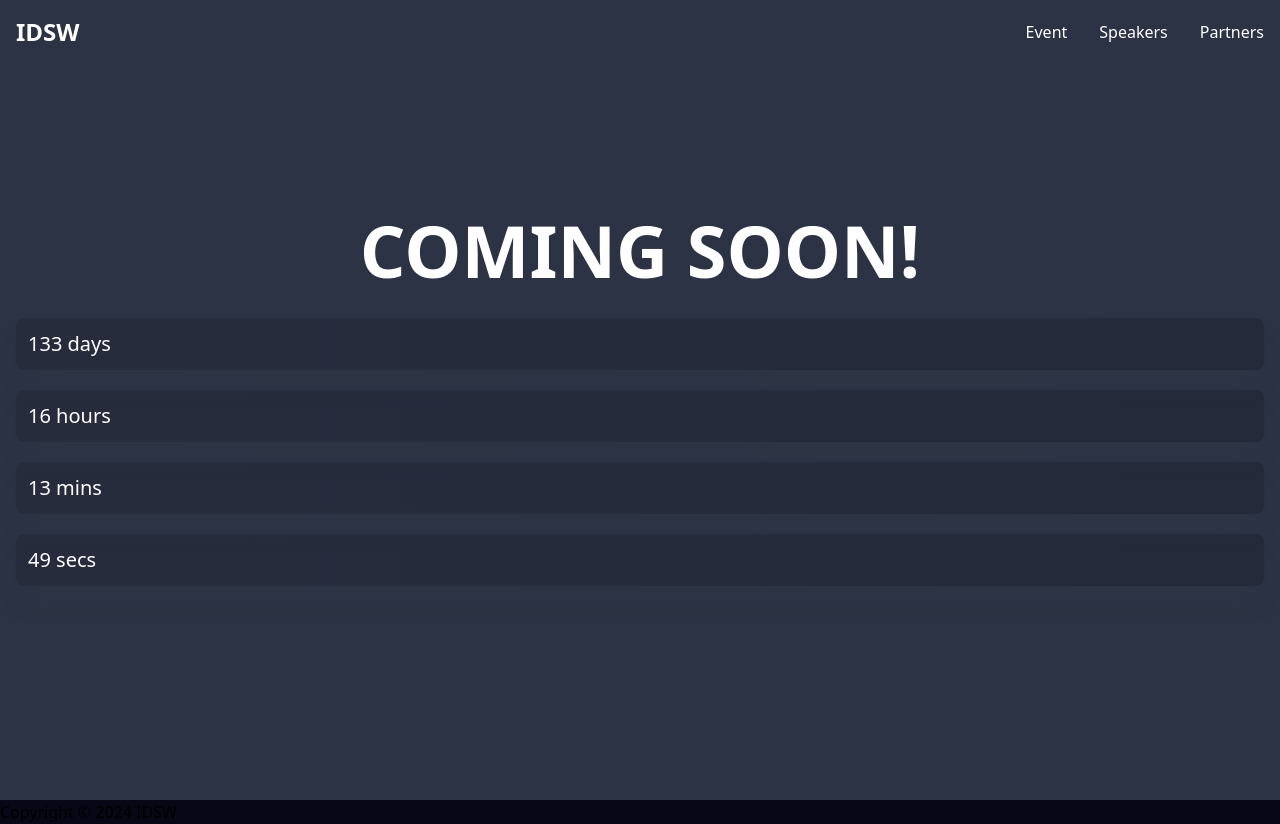
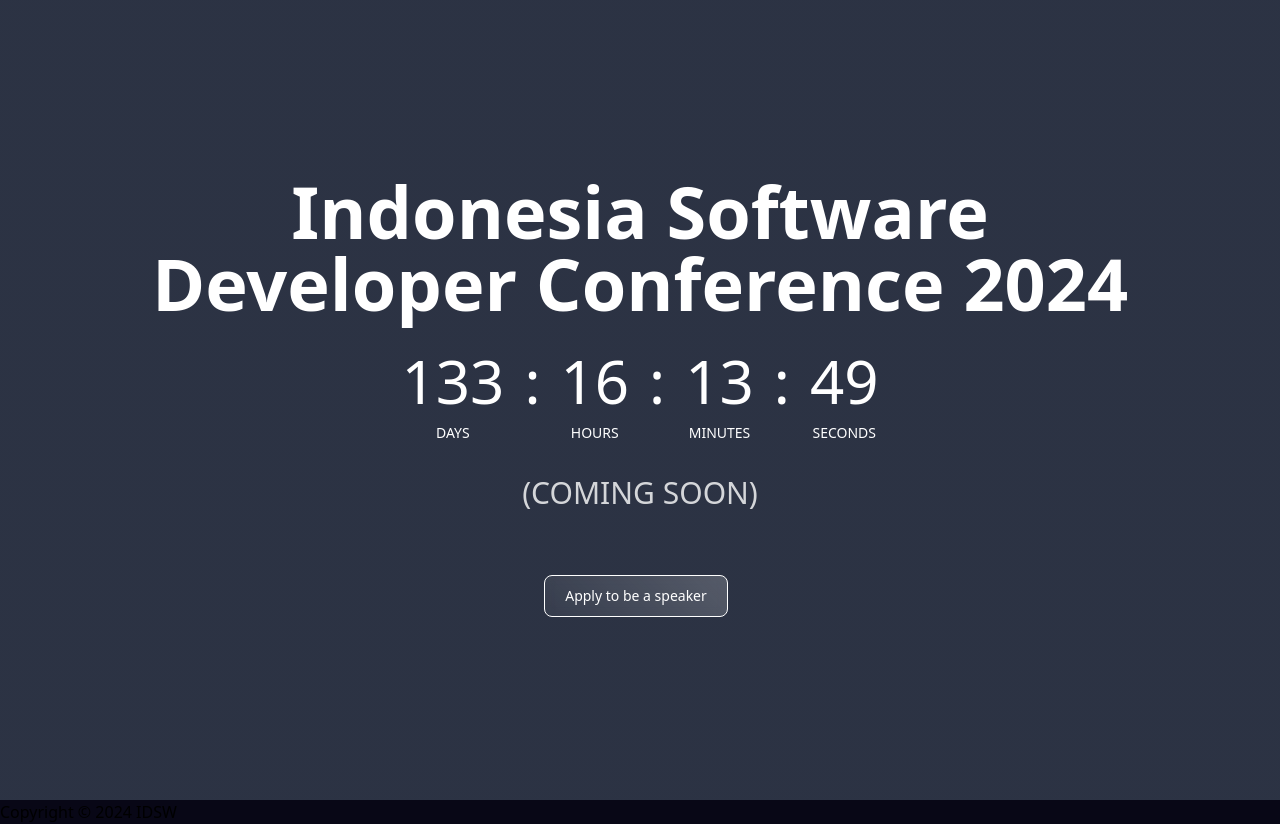
Before and after one commit to idsw-dev/conference, an Astro site: page / in a window 1280 px wide. Built offline with nearby package versions, Linux system fonts and the light colour scheme; Astro itself is replaced by a stand-in of ours.

Commit message:
feat: apply to be a speaker button

```diff
--- /dev/null
+++ b/src/@types/components.d.ts
@@ -0,0 +1 @@
+export type Color =  "primary" | "secondary" | "glass"
--- /dev/null
+++ b/src/components/Button/Button.tsx
@@ -0,0 +1,20 @@
+import type { Color } from "../../@types/components"
+
+interface Props {
+    children: any
+    color: Color
+}
+
+const buttonColors: Record<Color, string> = {
+    glass: "bg-glass text-white border-white border hover:bg-glass-bright",
+    primary: "bg-primary",
+    secondary: "bg-secondary"
+}
+
+export default function Button({children, color = "primary"}: Props) {
+    return (
+        <button type="button" className={`${buttonColors[color]} focus:ring-4 focus:ring-blue-300 font-medium rounded-lg text-sm px-5 py-2.5 me-2 mb-2 focus:outline-none`}>
+            {children}
+        </button>
+    )
+}
--- a/src/components/Timer.tsx
+++ b/src/components/Timer.tsx
@@ -25,19 +25,26 @@ export default () => {
     setInterval(() => updateCountdown(), 1000);
 
     return (
-    <div className="countdown grid grid-cols-2 lg:grid-cols-1 text-xl gap-5 justify-center">
-      <div className="countdown-item p-3 bg-gradient-to-r from-dark/15 to-dark/20 shadow-xl shadow-gray-700/15 rounded-lg days text-white">
-        {dayLeft.days} days
+        <div className="countdown lg:grid-cols-1 gap-5 justify-center text-white flex text-6xl mb-16">
+            <div className="countdown-item relative days">
+                <span>{dayLeft.days}</span>
+                <span className="countdown-desc text-sm absolute -bottom-8 left-[50%] -translate-x-1/2">DAYS</span>
             </div>
-      <div className="countdown-item p-3 bg-gradient-to-r from-dark/15 to-dark/20 shadow-xl shadow-gray-700/15 rounded-lg hours text-white">
-        {dayLeft.hours.toString().padStart(2, "0")} hours
+            <span>:</span>
+            <div className="countdown-item relative hours">
+                <span>{dayLeft.hours.toString().padStart(2, '0')}</span>
+                <span className="countdown-desc text-sm absolute -bottom-8 left-[50%] -translate-x-1/2">HOURS</span>
             </div>
-      <div className="countdown-item p-3 bg-gradient-to-r from-dark/15 to-dark/20 shadow-xl shadow-gray-700/15 rounded-lg mins text-white">
-        {dayLeft.mins.toString().padStart(2, "0")} mins
+            <span>:</span>
+            <div className="countdown-item relative mins">
+                <span>{dayLeft.mins.toString().padStart(2, '0')}</span>
+                <span className="countdown-desc text-sm absolute -bottom-8 left-[50%] -translate-x-1/2">MINUTES</span>
             </div>
-      <div className="countdown-item p-3 bg-gradient-to-r from-dark/15 to-dark/20 shadow-xl shadow-gray-700/15 rounded-lg secs text-white">
-        {dayLeft.secs.toString().padStart(2, "0")} secs
+            <span>:</span>
+            <div className="countdown-item relative secs">
+                <span>{dayLeft.secs.toString().padStart(2, '0')}</span>
+                <span className="countdown-desc text-sm absolute -bottom-8 left-[50%] -translate-x-1/2">SECONDS</span>
             </div>
         </div>
-  );
-};
+    )
+}
--- a/src/layouts/MainLayout.astro
+++ b/src/layouts/MainLayout.astro
@@ -13,7 +13,7 @@ import '../styles/tailwind.css';
 		<title>IDSW</title>
 	</head>
 	<body class="">
-        <Header/>
+        <!-- <Header/> -->
         <main>
             <slot/>
         </main>
--- a/src/pages/index.astro
+++ b/src/pages/index.astro
@@ -1,5 +1,6 @@
 ---
-import Timer from "../components/Timer.tsx";
+import Timer from "../components/Timer.tsx"
+import Button from "../components/Button/Button.tsx"
 import MainLayout from "../layouts/MainLayout.astro";
 import '../styles/landing.css';
 ---
@@ -7,8 +8,12 @@ import '../styles/landing.css';
 	<section id="hero" class="min-h-screen flex  items-center justify-center">
 		<div class="container">
 			<div id="hero-text">
-				<h1 class="text-white text-7xl text-center font-bold mb-8">COMING SOON!</h1>
+				<h1 class="text-white text-7xl text-center font-bold mb-8 max-w-[1000px] mx-auto w-full">Indonesia Software Developer Conference 2024</h1>
 				<Timer client:only="react"/>
+				<h2 class="text-body text-3xl text-white text-center font-thin text-opacity-80 mb-16">(COMING SOON)</h2>
+				<div class="buttons flex justify-center">
+					<Button color="glass"> Apply to be a speaker</Button>
+				</div>
 			</div>
 		</div>
 	</section>
--- a/src/styles/tailwind.css
+++ b/src/styles/tailwind.css
@@ -7,4 +7,14 @@
         --color-dark: 8 7 22;
         --color-text: 255 255 255;
     }
+
+    .bg-glass {
+        background: linear-gradient(45deg, rgba(255 255 255 / .05), rgba(255 255 255 / .2));
+        backdrop-filter: blur(5px);
+        -webkit-backdrop-filter: blur(5px);
+    }
+
+    .bg-glass-bright {
+        background: linear-gradient(45deg, rgba(255 255 255 / .2), rgba(255 255 255 / .3));
+    }
 }
```
Lines whose indentation alone changed are shown as unchanged.
